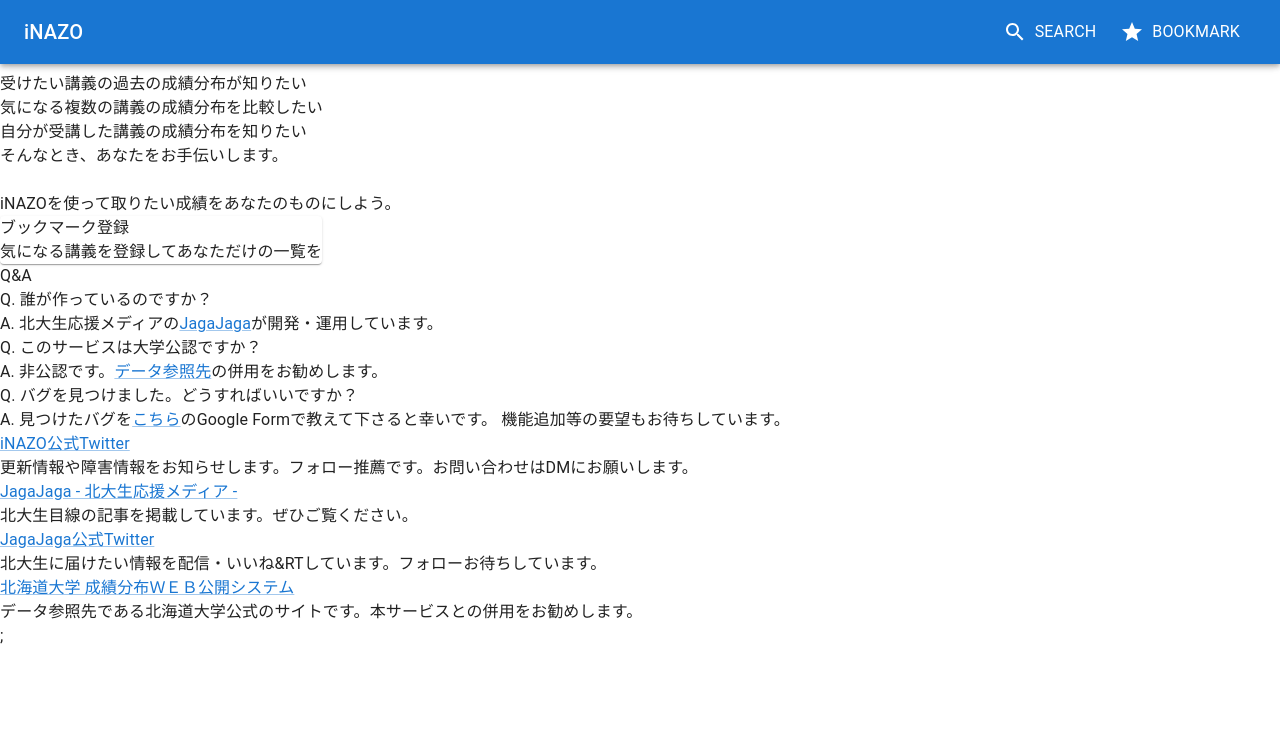
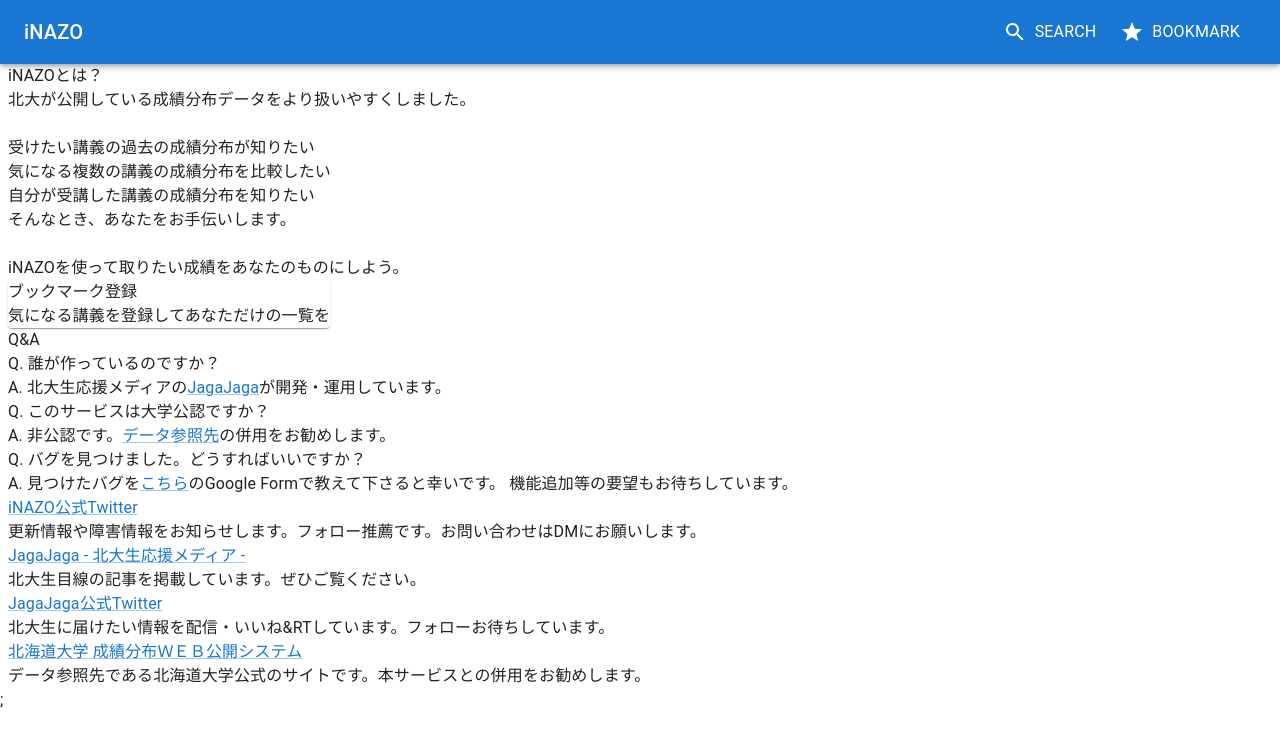
Before and after one commit to iNAZO-org/iNAZO-frontend, a Next.js app: page / in a window 1280 px wide. Shown: the top 746 px of the page. Built offline with nearby package versions, Linux system fonts and the light colour scheme.

Commit message:
[add] BasicLayout

```diff
--- /dev/null
+++ b/src/components/templates/BasicLayout.tsx
@@ -0,0 +1,20 @@
+import { Grid } from "@mui/material";
+
+import Header from "components/organisms/Header";
+
+type BasicLayoutProps = {
+  children: React.ReactNode;
+};
+
+const BasicLayout: React.FC<BasicLayoutProps> = (props) => {
+  const { children } = props;
+
+  return (
+    <div style={{ height: "100%" }}>
+      <Header />
+      <Grid sx={{ marginTop: "4rem", p: "0 0.5rem" }}>{children}</Grid>
+    </div>
+  );
+};
+
+export default BasicLayout;
--- a/src/pages/index.tsx
+++ b/src/pages/index.tsx
@@ -3,11 +3,12 @@
 import Head from "next/head";
 import { Grid } from "@mui/material";
 
-import Question from "components/organizms/top/Question";
-import Links from "components/organizms/top/Links";
-import FeatureiNAZO from "components/organizms/top/FeatureiNAZO";
-import DescribeiNAZO from "components/organizms/top/DescribeiNAZO";
-import Header from "components/organizms/Header";
+import Question from "components/organisms/top/Question";
+import Links from "components/organisms/top/Links";
+import FeatureiNAZO from "components/organisms/top/FeatureiNAZO";
+import DescribeiNAZO from "components/organisms/top/DescribeiNAZO";
+import Header from "components/organisms/Header";
+import BasicLayout from "components/templates/BasicLayout";
 
 const App = () => {
   return (
@@ -15,15 +16,12 @@
       <Head>
         <title>ホームページ</title>
       </Head>
-      <Box sx={{ flexGrow: 1 }}>
-        <Header />
-        <Grid container>
-          <DescribeiNAZO />
-          <FeatureiNAZO />
-          <Question />
-          <Links />
-        </Grid>
-      </Box>
+      <BasicLayout>
+        <DescribeiNAZO />
+        <FeatureiNAZO />
+        <Question />
+        <Links />
+      </BasicLayout>
     </div>
   );
 };
```
Also changed, not shown: src/components/organisms/Header.tsx (renamed from src/components/organizms/Header.tsx), src/components/organisms/top/DescribeiNAZO.tsx (renamed from src/components/organizms/top/DescribeiNAZO.tsx), src/components/organisms/top/FeatureiNAZO.tsx (renamed from src/components/organizms/top/FeatureiNAZO.tsx), src/components/organisms/top/Links.tsx (renamed from src/components/organizms/top/Links.tsx), src/components/organisms/top/Question.tsx (renamed from src/components/organizms/top/Question.tsx).
